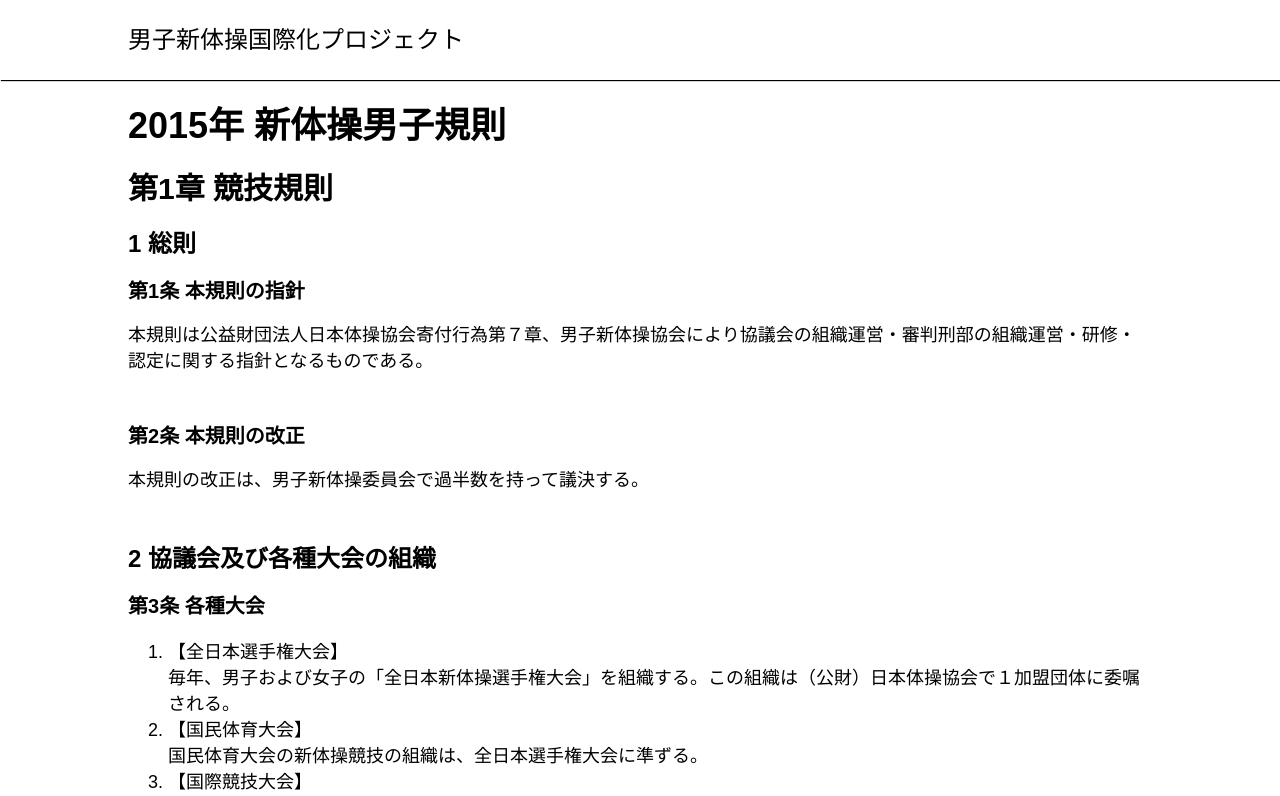
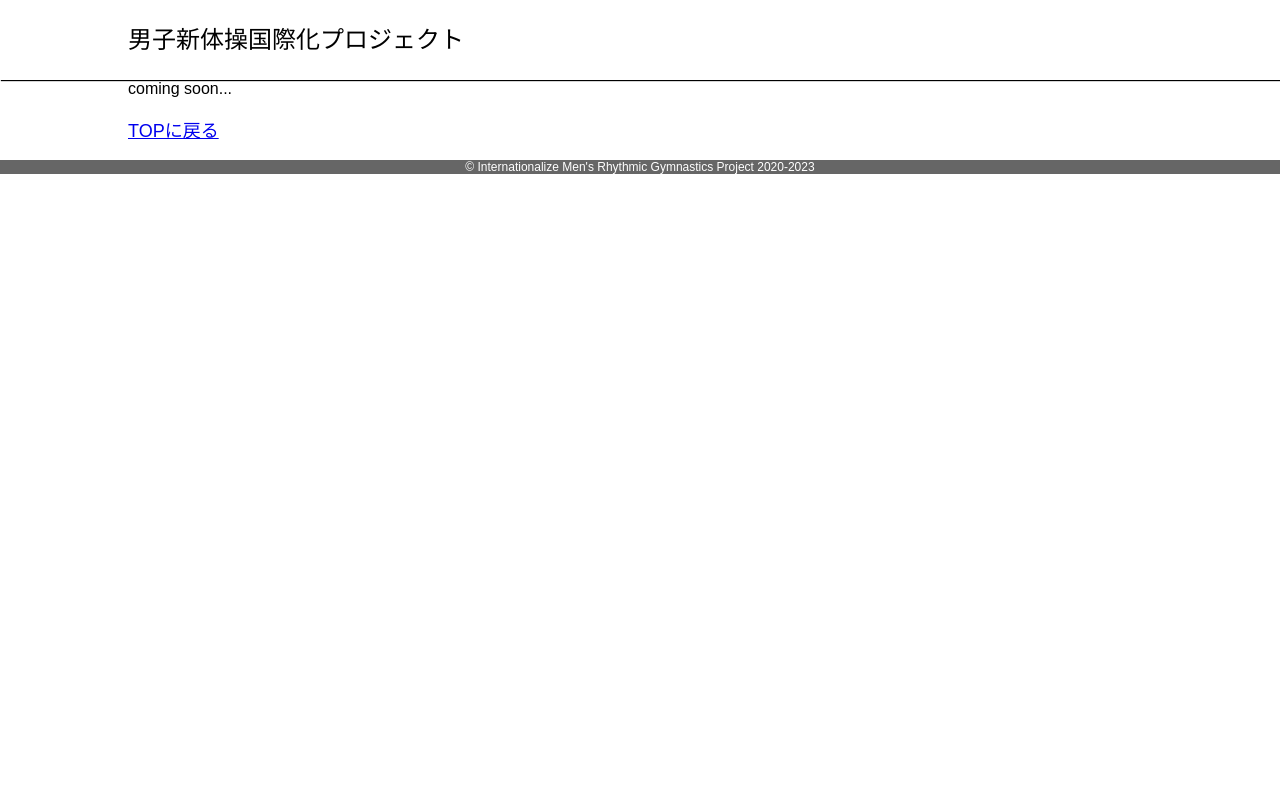
Before and after one commit to SiMiTaKu/imrg-platform, a SvelteKit app: page /rules in a window 1280 px wide. Shown: the top 796 px of the page. Built offline with nearby package versions, Linux system fonts and the light colour scheme.

Commit message:
ruleページを削除

```diff
--- a/src/web/pc/rules/Root.svelte
+++ b/src/web/pc/rules/Root.svelte
@@ -1,37 +1,36 @@
 <script lang="ts">
   import { vvRuleBook, calculateIndexOfArticle } from '../../../ts/rules/ViewValueRuleBook';
-
-
 </script>
 
 <article id="mrg-rules" class="rule-book">
-  <h1>{vvRuleBook.title}</h1>
-  {#each vvRuleBook.chapter as chapter, chapterIndex}
-    <h2>第{chapterIndex + 1}章 {chapter.title}</h2>
+  coming soon...
+<!--  <h1>{vvRuleBook.title}</h1>-->
+<!--  {#each vvRuleBook.chapter as chapter, chapterIndex}-->
+<!--    <h2>第{chapterIndex + 1}章 {chapter.title}</h2>-->
 
-    {#each chapter.article as article, articleIndex}
-      <h3>{articleIndex + 1} {article.title}</h3>
+<!--    {#each chapter.article as article, articleIndex}-->
+<!--      <h3>{articleIndex + 1} {article.title}</h3>-->
 
-      {#each article.section as section, sectionIndex}
-        {#if section.block.length}
-          <h4>{sectionIndex + 1} {section.title}</h4>
-          {#each section.block as block, blockIndex}
-            <div class="rule-book__record">
-              <h5>第{calculateIndexOfArticle(chapterIndex, articleIndex, sectionIndex, blockIndex)}条 {block.title}</h5>
-              <p class="rule-book__record-text">{@html block.element.replaceAll('\n', '<br>')}</p>
-            </div>
-          {/each}
-        {:else}
-          <div class="rule-book__record">
-            <h4 class="rule-book__record-title">第{calculateIndexOfArticle(chapterIndex, articleIndex, sectionIndex)}条 {section.title}</h4>
-            <p class="rule-book__record-text">{@html section.content.replaceAll('\n', '<br>')}</p>
-          </div>
-        {/if}
-      {/each}
-    {/each}
-  {/each}
+<!--      {#each article.section as section, sectionIndex}-->
+<!--        {#if section.block.length}-->
+<!--          <h4>{sectionIndex + 1} {section.title}</h4>-->
+<!--          {#each section.block as block, blockIndex}-->
+<!--            <div class="rule-book__record">-->
+<!--              <h5>第{calculateIndexOfArticle(chapterIndex, articleIndex, sectionIndex, blockIndex)}条 {block.title}</h5>-->
+<!--              <p class="rule-book__record-text">{@html block.element.replaceAll('\n', '<br>')}</p>-->
+<!--            </div>-->
+<!--          {/each}-->
+<!--        {:else}-->
+<!--          <div class="rule-book__record">-->
+<!--            <h4 class="rule-book__record-title">第{calculateIndexOfArticle(chapterIndex, articleIndex, sectionIndex)}条 {section.title}</h4>-->
+<!--            <p class="rule-book__record-text">{@html section.content.replaceAll('\n', '<br>')}</p>-->
+<!--          </div>-->
+<!--        {/if}-->
+<!--      {/each}-->
+<!--    {/each}-->
+<!--  {/each}-->
   <div class="top">
-    <p><a href="/static">TOPに戻る</a><p>
+    <p><a href="/">TOPに戻る</a><p>
   </div>
 </article>
 
--- a/src/web/sp/rules/Root.svelte
+++ b/src/web/sp/rules/Root.svelte
@@ -5,33 +5,34 @@
 </script>
 
 <article id="mrg-rules" class="rule-book">
-  <h1>{vvRuleBook.title}</h1>
-  {#each vvRuleBook.chapter as chapter, chapterIndex}
-    <h2>第{chapterIndex + 1}章 {chapter.title}</h2>
+  coming soon...
+<!--  <h1>{vvRuleBook.title}</h1>-->
+<!--  {#each vvRuleBook.chapter as chapter, chapterIndex}-->
+<!--    <h2>第{chapterIndex + 1}章 {chapter.title}</h2>-->
 
-    {#each chapter.article as article, articleIndex}
-      <h3>{articleIndex + 1} {article.title}</h3>
+<!--    {#each chapter.article as article, articleIndex}-->
+<!--      <h3>{articleIndex + 1} {article.title}</h3>-->
 
-      {#each article.section as section, sectionIndex}
-        {#if section.block.length}
-          <h4>{sectionIndex + 1} {section.title}</h4>
-          {#each section.block as block, blockIndex}
-            <div class="rule-book__record">
-              <h5>第{calculateIndexOfArticle(chapterIndex, articleIndex, sectionIndex, blockIndex)}条 {block.title}</h5>
-              <p class="rule-book__record-text">{@html block.element.replaceAll('\n', '<br>')}</p>
-            </div>
-          {/each}
-        {:else}
-          <div class="rule-book__record">
-            <h4 class="rule-book__record-title">第{calculateIndexOfArticle(chapterIndex, articleIndex, sectionIndex)}条 {section.title}</h4>
-            <p class="rule-book__record-text">{@html section.content.replaceAll('\n', '<br>')}</p>
-          </div>
-        {/if}
-      {/each}
-    {/each}
-  {/each}
+<!--      {#each article.section as section, sectionIndex}-->
+<!--        {#if section.block.length}-->
+<!--          <h4>{sectionIndex + 1} {section.title}</h4>-->
+<!--          {#each section.block as block, blockIndex}-->
+<!--            <div class="rule-book__record">-->
+<!--              <h5>第{calculateIndexOfArticle(chapterIndex, articleIndex, sectionIndex, blockIndex)}条 {block.title}</h5>-->
+<!--              <p class="rule-book__record-text">{@html block.element.replaceAll('\n', '<br>')}</p>-->
+<!--            </div>-->
+<!--          {/each}-->
+<!--        {:else}-->
+<!--          <div class="rule-book__record">-->
+<!--            <h4 class="rule-book__record-title">第{calculateIndexOfArticle(chapterIndex, articleIndex, sectionIndex)}条 {section.title}</h4>-->
+<!--            <p class="rule-book__record-text">{@html section.content.replaceAll('\n', '<br>')}</p>-->
+<!--          </div>-->
+<!--        {/if}-->
+<!--      {/each}-->
+<!--    {/each}-->
+<!--  {/each}-->
   <div class="top">
-    <p><a href="/static">TOPに戻る</a><p>
+    <p><a href="/">TOPに戻る</a><p>
   </div>
 </article>
 
```
